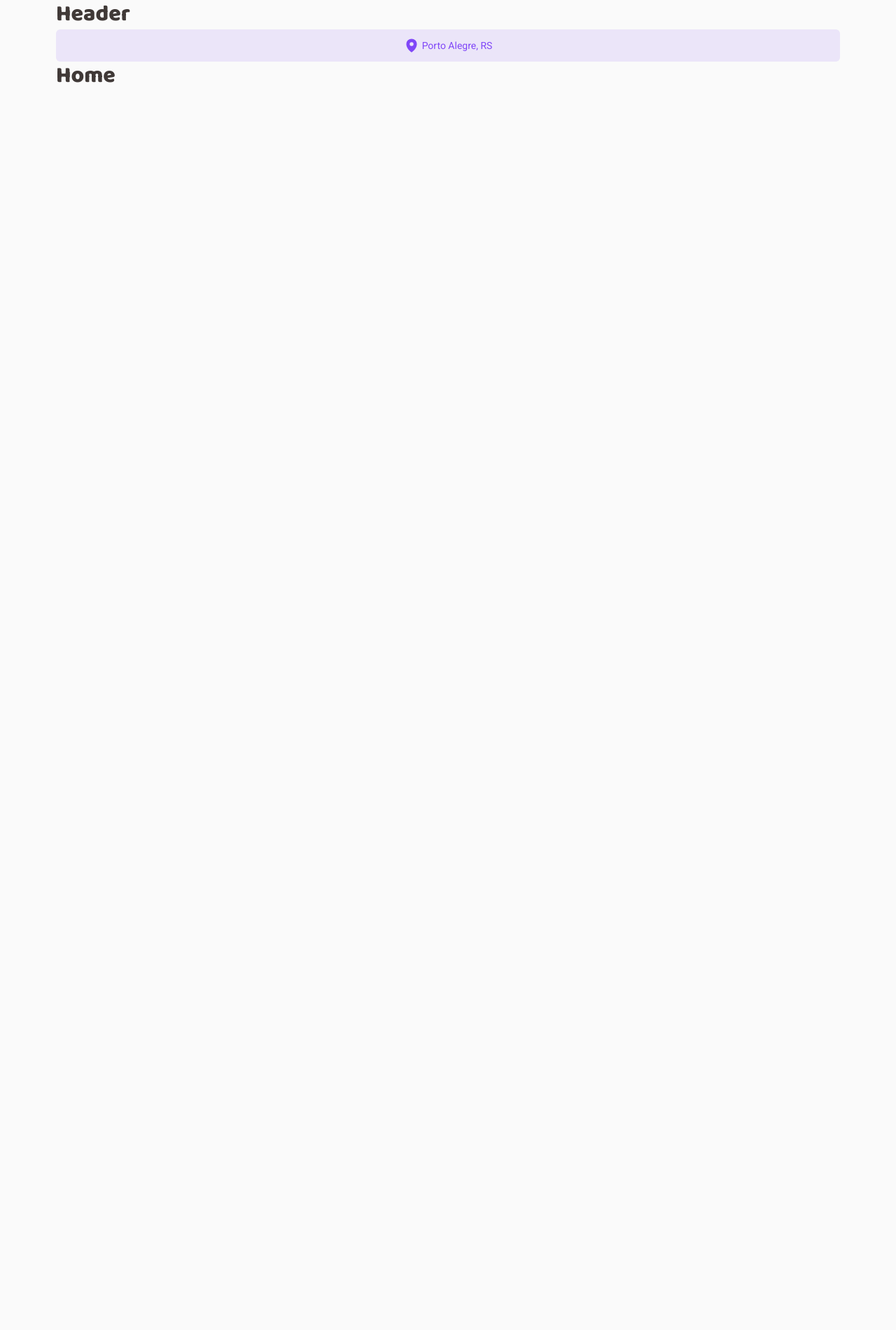
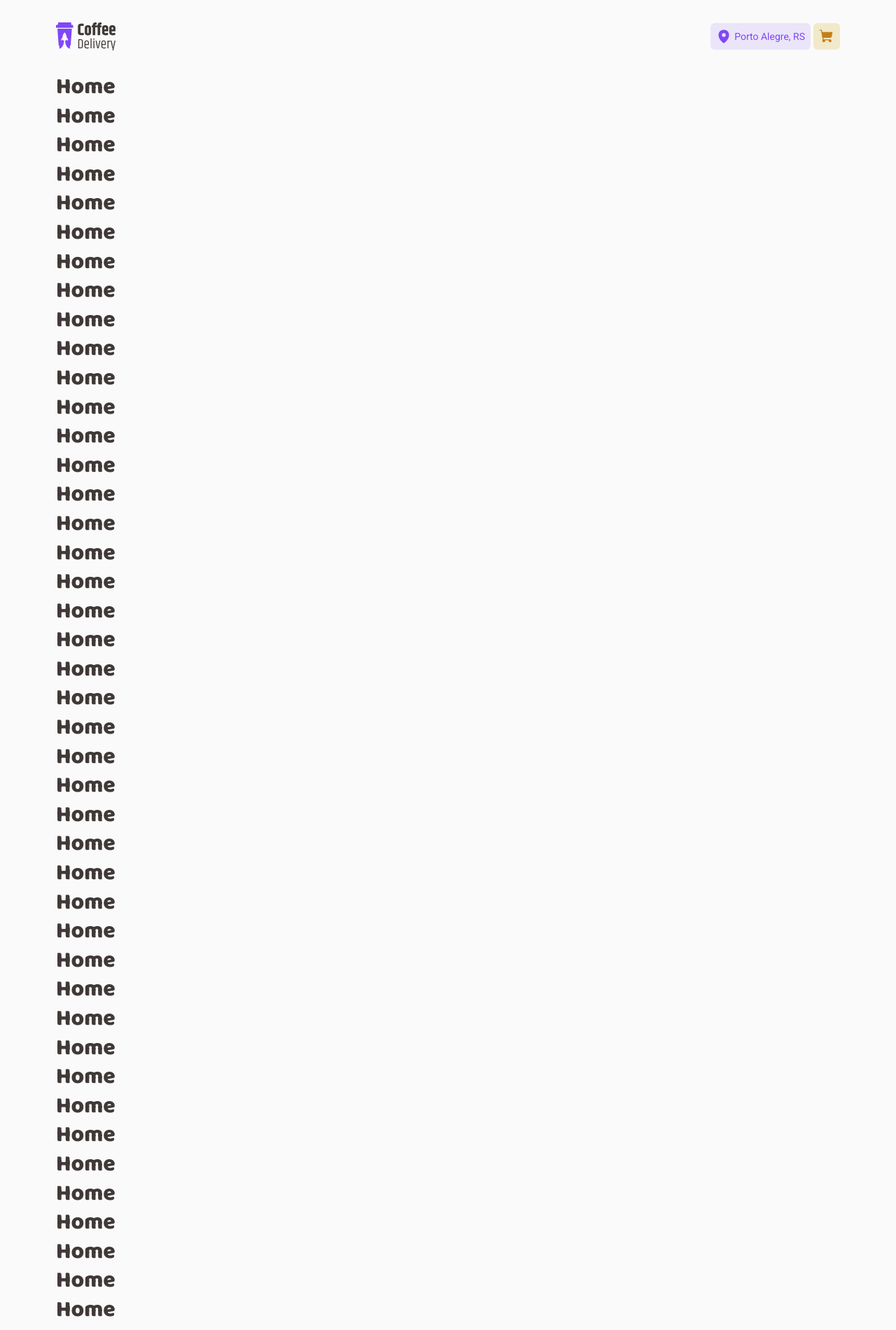
Before and after one commit to ViniciusHack/coffe_delivery, a React (Vite) app: page / in a window 1280 px wide. Shown: the top 1900 px of the page at 70% size. Before the commit the page ends 800 px from the top, so only its background shows below. Built offline with nearby package versions, Linux system fonts and the light colour scheme.

Commit message:
feat: header component

```diff
--- a/src/components/Header/index.tsx
+++ b/src/components/Header/index.tsx
@@ -1,11 +1,15 @@
+import CoffeLogo from '../../assets/coffee-logo.svg';
 import { Button } from "../Button";
-import { HeaderContainer } from "./styles";
+import { ButtonGroup, HeaderContainer } from "./styles";
 
 export function Header() {
   return (
     <HeaderContainer>
-      <h1>Header</h1>
-      <Button size="lg" variant="outline" text="Porto Alegre, RS" icon={{name: 'MapPin', weight: 'fill'}} mainColor="purple" />
+      <img src={CoffeLogo} />
+      <ButtonGroup>
+        <Button size="md" variant="outline" text="Porto Alegre, RS" icon={{name: 'MapPin', weight: 'fill'}} mainColor="purple" />
+        <Button size="md" variant="outline" icon={{name: 'ShoppingCart', weight: 'fill'}} mainColor="yellow" />
+      </ButtonGroup>
     </HeaderContainer>
   )
 }
--- a/src/components/Header/styles.ts
+++ b/src/components/Header/styles.ts
@@ -1,5 +1,29 @@
 import styled from 'styled-components';
 
-export const HeaderContainer = styled.div`
+export const HeaderContainer = styled.header`
+  position: sticky;
+  top: 0;
 
+  padding: 2rem 0;
+
+  background: ${props => props.theme['base-100']};
+
+  z-index: 999;
+
+  display: flex;
+  align-items: center;
+  justify-content: space-between;
 `;
+
+export const ButtonGroup = styled.div`
+  display: flex;
+  gap: .25rem;
+
+  button {
+    flex: 0;
+  }
+
+  button:first-child{
+    flex: 1;
+  }
+`
--- a/src/pages/Home/index.tsx
+++ b/src/pages/Home/index.tsx
@@ -4,6 +4,143 @@ export function Home() {
   return (
     <HomeContainer>
       <h1>Home</h1>
+      <h1>Home</h1>
+      <h1>Home</h1>
+      <h1>Home</h1>
+      <h1>Home</h1>
+      <h1>Home</h1>
+      <h1>Home</h1>
+      <h1>Home</h1>
+      <h1>Home</h1>
+      <h1>Home</h1>
+      <h1>Home</h1>
+      <h1>Home</h1>
+      <h1>Home</h1>
+      <h1>Home</h1>
+      <h1>Home</h1>
+      <h1>Home</h1>
+      <h1>Home</h1>
+      <h1>Home</h1>
+      <h1>Home</h1>
+      <h1>Home</h1>
+      <h1>Home</h1>
+      <h1>Home</h1>
+      <h1>Home</h1>
+      <h1>Home</h1>
+      <h1>Home</h1>
+      <h1>Home</h1>
+      <h1>Home</h1>
+      <h1>Home</h1>
+      <h1>Home</h1>
+      <h1>Home</h1>
+      <h1>Home</h1>
+      <h1>Home</h1>
+      <h1>Home</h1>
+      <h1>Home</h1>
+      <h1>Home</h1>
+      <h1>Home</h1>
+      <h1>Home</h1>
+      <h1>Home</h1>
+      <h1>Home</h1>
+      <h1>Home</h1>
+      <h1>Home</h1>
+      <h1>Home</h1>
+      <h1>Home</h1>
+      <h1>Home</h1>
+      <h1>Home</h1>
+      <h1>Home</h1>
+      <h1>Home</h1>
+      <h1>Home</h1>
+      <h1>Home</h1>
+      <h1>Home</h1>
+      <h1>Home</h1>
+      <h1>Home</h1>
+      <h1>Home</h1>
+      <h1>Home</h1>
+      <h1>Home</h1>
+      <h1>Home</h1>
+      <h1>Home</h1>
+      <h1>Home</h1>
+      <h1>Home</h1>
+      <h1>Home</h1>
+      <h1>Home</h1>
+      <h1>Home</h1>
+      <h1>Home</h1>
+      <h1>Home</h1>
+      <h1>Home</h1>
+      <h1>Home</h1>
+      <h1>Home</h1>
+      <h1>Home</h1>
+      <h1>Home</h1>
+      <h1>Home</h1>
+      <h1>Home</h1>
+      <h1>Home</h1>
+      <h1>Home</h1>
+      <h1>Home</h1>
+      <h1>Home</h1>
+      <h1>Home</h1>
+      <h1>Home</h1>
+      <h1>Home</h1>
+      <h1>Home</h1>
+      <h1>Home</h1>
+      <h1>Home</h1>
+      <h1>Home</h1>
+      <h1>Home</h1>
+      <h1>Home</h1>
+      <h1>Home</h1>
+      <h1>Home</h1>
+      <h1>Home</h1>
+      <h1>Home</h1>
+      <h1>Home</h1>
+      <h1>Home</h1>
+      <h1>Home</h1>
+      <h1>Home</h1>
+      <h1>Home</h1>
+      <h1>Home</h1>
+      <h1>Home</h1>
+      <h1>Home</h1>
+      <h1>Home</h1>
+      <h1>Home</h1>
+      <h1>Home</h1>
+      <h1>Home</h1>
+      <h1>Home</h1>
+      <h1>Home</h1>
+      <h1>Home</h1>
+      <h1>Home</h1>
+      <h1>Home</h1>
+      <h1>Home</h1>
+      <h1>Home</h1>
+      <h1>Home</h1>
+      <h1>Home</h1>
+      <h1>Home</h1>
+      <h1>Home</h1>
+      <h1>Home</h1>
+      <h1>Home</h1>
+      <h1>Home</h1>
+      <h1>Home</h1>
+      <h1>Home</h1>
+      <h1>Home</h1>
+      <h1>Home</h1>
+      <h1>Home</h1>
+      <h1>Home</h1>
+      <h1>Home</h1>
+      <h1>Home</h1>
+      <h1>Home</h1>
+      <h1>Home</h1>
+      <h1>Home</h1>
+      <h1>Home</h1>
+      <h1>Home</h1>
+      <h1>Home</h1>
+      <h1>Home</h1>
+      <h1>Home</h1>
+      <h1>Home</h1>
+      <h1>Home</h1>
+      <h1>Home</h1>
+      <h1>Home</h1>
+      <h1>Home</h1>
+      <h1>Home</h1>
+      <h1>Home</h1>
+      <h1>Home</h1>
     </HomeContainer>
   );
 }
```
Also changed, not shown: src/assets/coffee-logo.svg (added).
